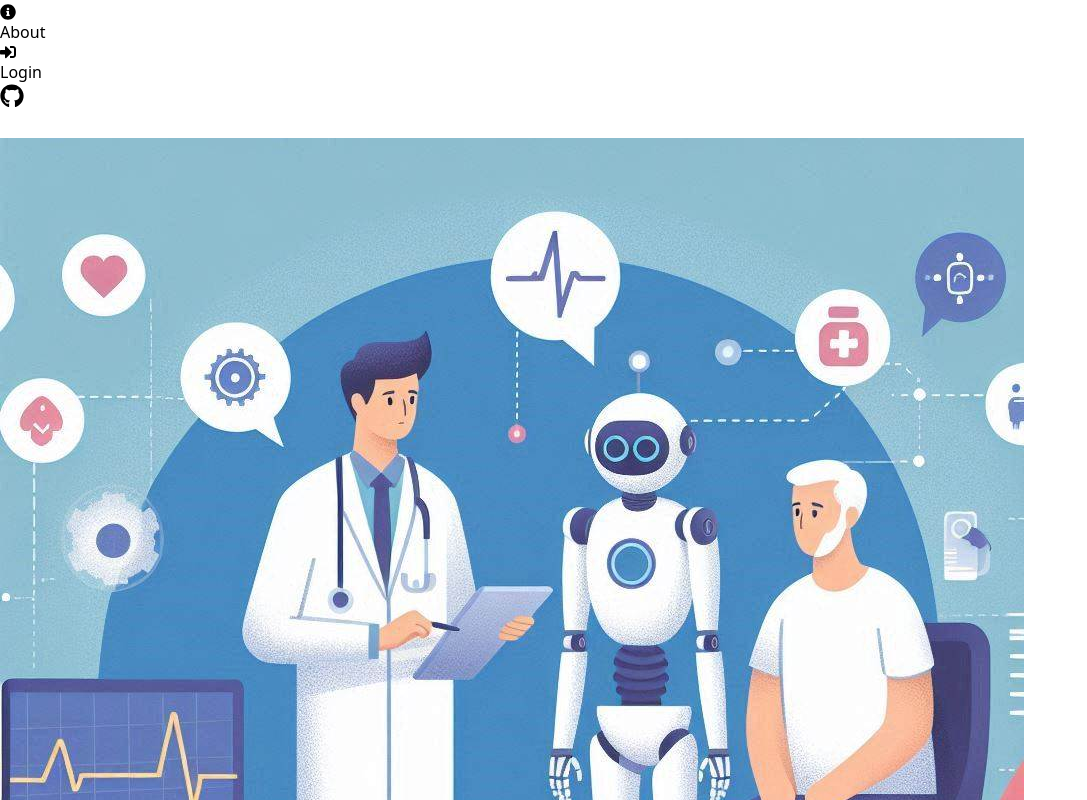
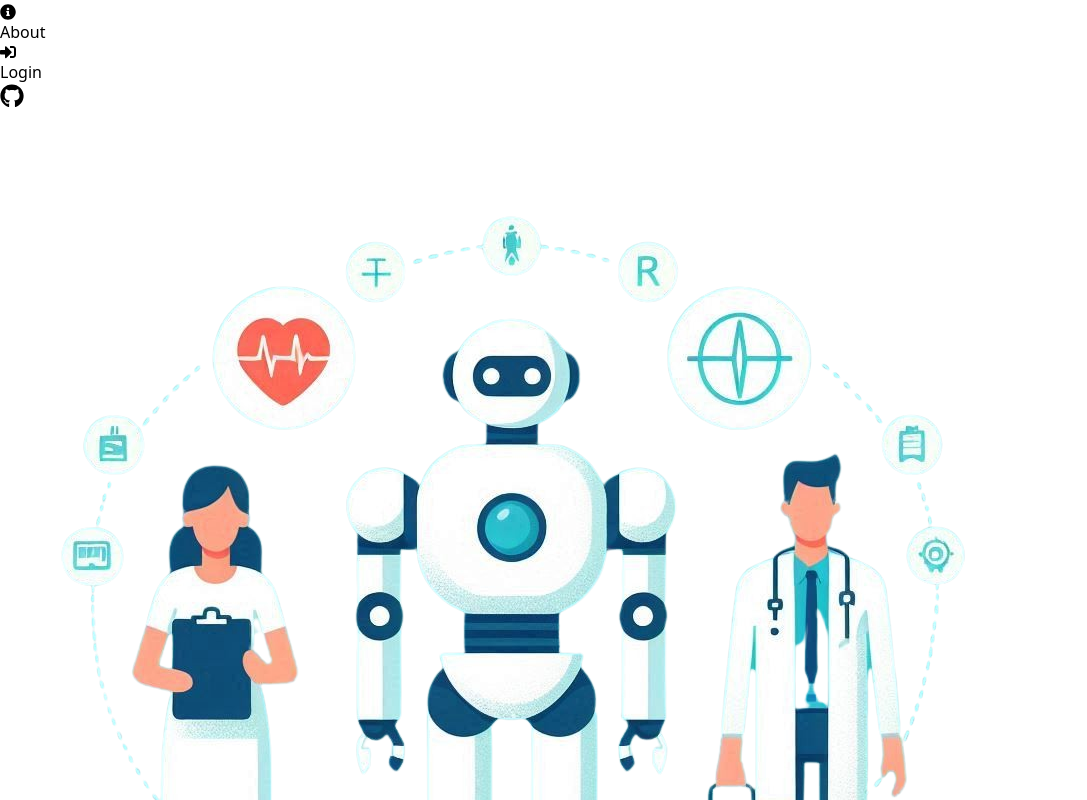
Before and after one commit to rajesh-adk-137/CarePlus, a React (Vite) app in the folder frontend/: page / in a window 1280 px wide. Shown: the part 540-1340 px from the top of the page, without its empty margins (0-1087 px from the left). Built offline with nearby package versions, Linux system fonts and the light colour scheme.

Commit message:
more changes to ui

```diff
--- a/frontend/src/components/FAQ.jsx
+++ b/frontend/src/components/FAQ.jsx
@@ -83,7 +83,7 @@ const FAQ = () => {
                     transition={{ duration: 0.5 }}
                 >
                     <motion.span
-                        className="bg-green-200 px-4 py-2 rounded inline-block"
+                        className="bg-green-200 px-4 py-1 rounded inline-block"
                         whileHover={{ scale: 1.05 }}
                         transition={{ duration: 0.3 }}
                     >
@@ -97,7 +97,7 @@ const FAQ = () => {
                         ))}
                     </div>
                     <motion.div
-                        className="lg:w-2/5 mt-8 lg:mt-0 flex justify-center items-start lg:-mt-12"
+                        className="lg:w-2/5 mt-8 lg:mt-0 flex justify-center items-start lg:-mt-16"
                         whileHover={{ scale: 1.05 }}
                         transition={{ duration: 0.3 }}
                     >
--- a/frontend/src/components/HeroSection.jsx
+++ b/frontend/src/components/HeroSection.jsx
@@ -1,10 +1,8 @@
-
-
 import React from 'react';
 import { useNavigate } from 'react-router-dom';
 import { motion } from 'framer-motion';
 import { FaArrowRight } from 'react-icons/fa';
-import heroImage from "../assets/images/reflect.png";
+import heroImage from "../assets/images/hd1.png";
 
 const HeroSection = () => {
     const navigate = useNavigate();
@@ -33,7 +31,7 @@ const HeroSection = () => {
                         <img
                             src={heroImage}
                             alt="AI in Healthcare"
-                            className="rounded-lg shadow-xl w-full h-auto max-w-md mx-auto"
+                            className="rounded-lg  w-full h-auto max-w-xl mx-auto mb-4" // Adjusted class for larger image and margin-bottom
                         />
                     </motion.div>
                     <motion.div
```
Also changed, not shown: frontend/src/components/Features.jsx (deleted, +0 -87 lines), frontend/src/assets/images/hd1.png (added).
